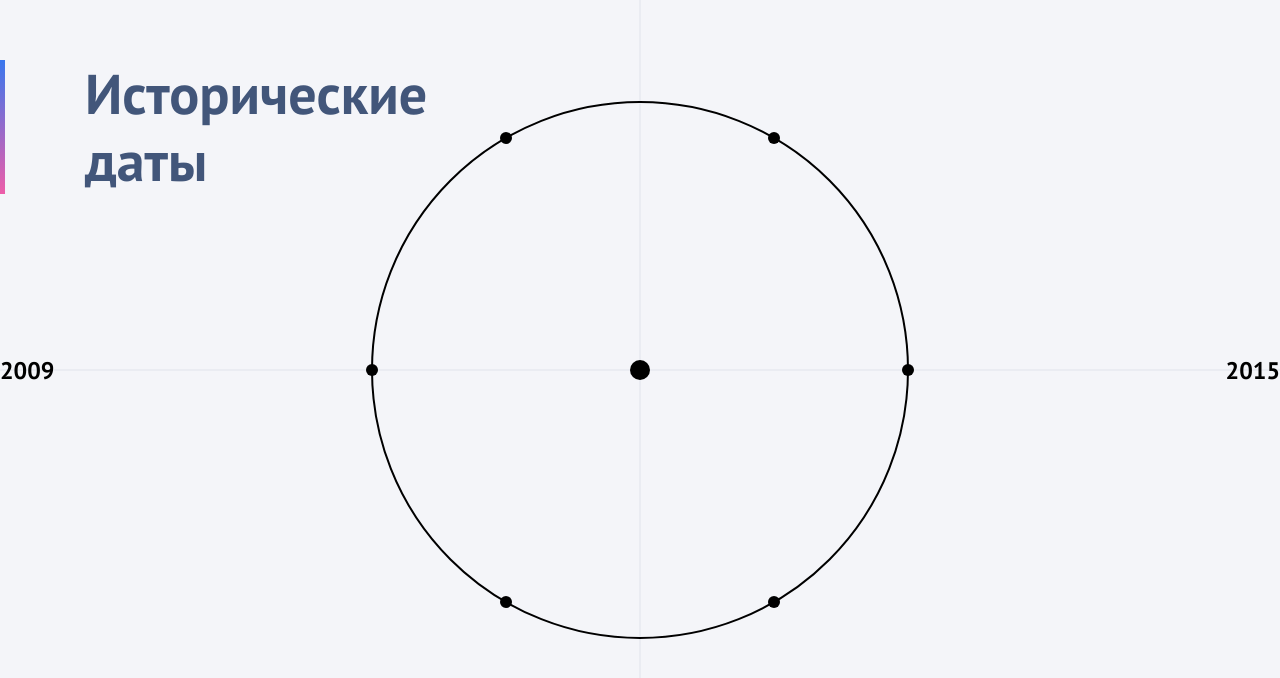
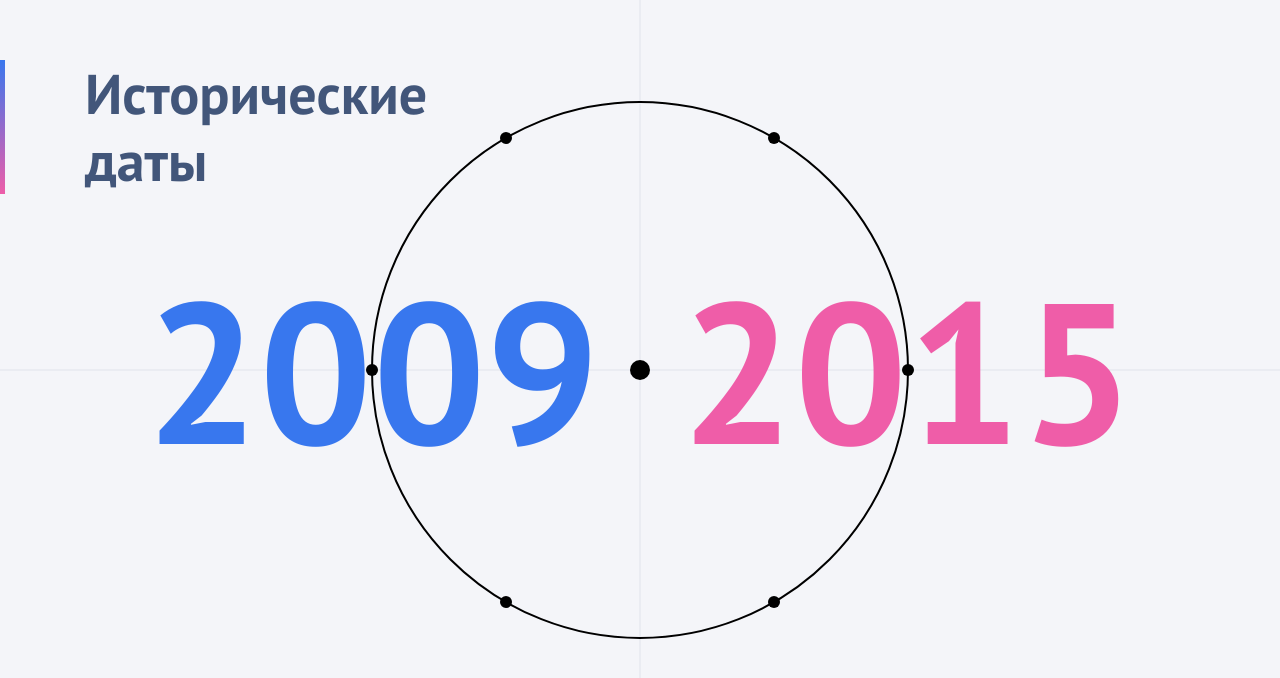
Before and after one commit to cetvrtak/stevo-tz-calendar, a React app: page / in a window 1280 px wide. Shown: the part 110-788 px from the top of the page. Built offline with nearby package versions, Linux system fonts and the light colour scheme.

Commit message:
Style year text

```diff
--- a/components/YearCircle.scss
+++ b/components/YearCircle.scss
@@ -6,7 +6,7 @@
     top: 10px;
     display: flex;
     align-items: center;
-    justify-content: space-between;
+    justify-content: center;
     margin: 0 auto;
   }
 
@@ -37,14 +37,19 @@
   }
 
   .year-text {
-    font-size: 24px;
-    font-weight: bold;
+    position: absolute;
+    font-size: 200px;
+    font-weight: 700;
+    line-height: 160px;
+    text-align: center;
 
     &.from-year {
-      margin-right: 20px;
+      color: #3877EE;
+      margin-right: 535px;
     }
 
     &.to-year {
-      margin-left: 20px;
+      color: #ef5da8;
+      margin-left: 535px;
     }
   }
```
